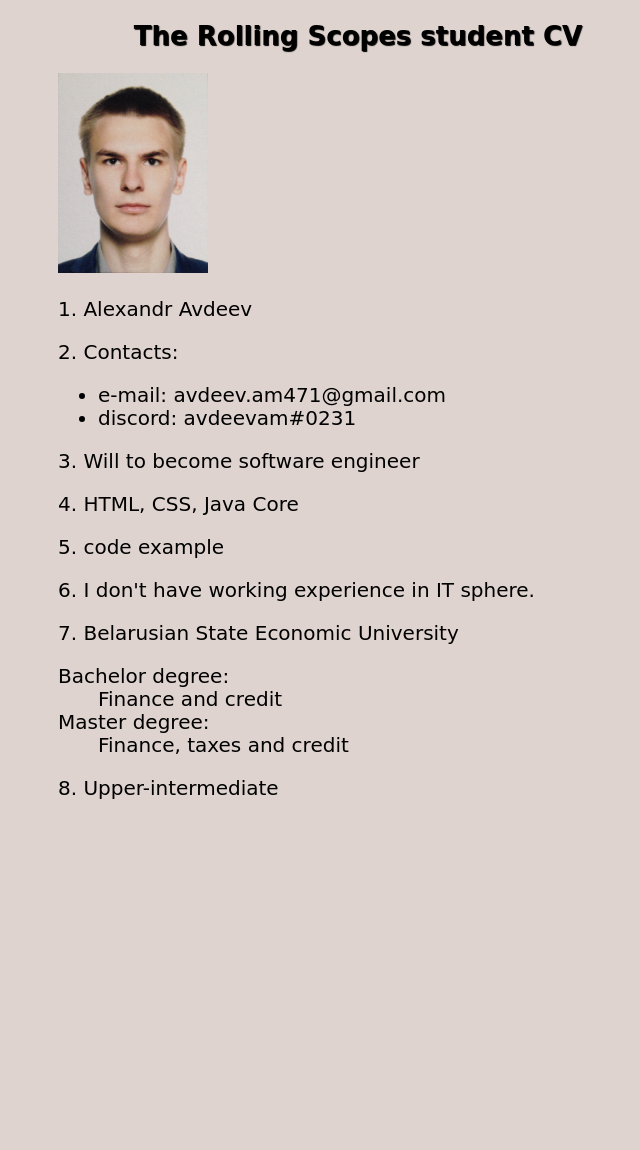
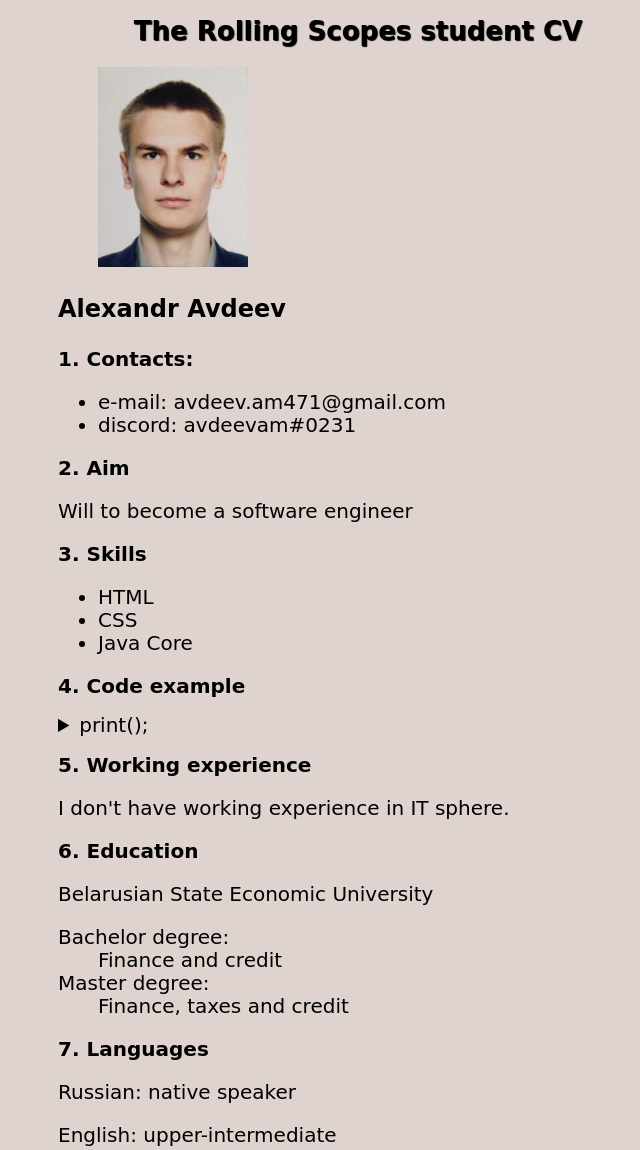
Before and after one commit to AvdeevAM/rsschool-cv, a plain HTML site: page index.html in a window 1280 px wide. Shown: the whole page, without its empty margins (282-922 px from the left). Before the commit the page ends 820 px from the top, so only its background shows below. Drawn offline with Linux system fonts and the light colour scheme.

Commit message:
feat: add text, format portfolio page

```diff
--- a/index.html
+++ b/index.html
@@ -1,5 +1,6 @@
 <!DOCTYPE html>
-<style type="text/css">
+<html lang="en">
+<style lang="css">
 html {
 font-size: 20px;
 font-family: 'Press Start 2P', cursive;
@@ -13,39 +14,80 @@ margin-right: auto;
 width: 30em;
 }
 
-h2 {
+h1 {
 font-size: 26px;
 text-shadow: 1px 1px 1px black;
 text-align: center;
 }
 
+h2 {
+font-size: 20px;
+}
+
+h3 {
+font-size: 24px;
+}
+
+mark {
+background-color: yellow;
+color: black;
+}
+
 </style>
 
-<html>
-<head>
 <meta charset="UTF-8">
 <title>Student portfolio</title>
-</head>
 <body>
-<h2>The Rolling Scopes student CV</h2>
-<p><img src="images/avatar.jpg" width=150 height=200 alt="Avatar"></p>
-<p>1. Alexandr Avdeev</p>
-<p>2. Contacts:</p>
+<h1>The Rolling Scopes student CV</h1>
+<figure>
+    <img src="images/avatar.jpg" width=150 height=200 alt="Avatar">
+</figure>
+<header>
+    <h3>Alexandr Avdeev</h3>
+</header>
+<section>
+    <h2>1. Contacts:</h2>
     <ul>
         <li>e-mail: avdeev.am471@gmail.com</li>
         <li>discord: avdeevam#0231</li>
     </ul>
-<p>3. Will to become software engineer</p>
-<p>4. HTML, CSS, Java Core</p>
-<p>5. code example</p>
-<p>6. I don't have working experience in IT sphere.</p>
-<p>7. Belarusian State Economic University</p>
+</section>
+<section>
+<h2>2. Aim</h2>
+<p>Will to become a software engineer</p>
+</section>
+<section>
+    <h2>3. Skills</h2>
+    <ul>
+        <li>HTML</li>
+        <li>CSS</li>
+        <li>Java Core</li>
+    </ul>
+</section>
+<section>
+    <h2>4. Code example</h2>
+    <details><summary>print();</summary>
+        <mark>Hello world!</mark>
+    </details>
+</section>
+<section>
+    <h2>5. Working experience</h2>
+    <p>I don't have working experience in IT sphere.</p>
+</section>
+<section>
+    <h2>6. Education</h2>
+    <p>Belarusian State Economic University</p>
     <dl>
         <dt>Bachelor degree:</dt>
         <dd>Finance and credit</dd>
         <dt>Master degree:</dt>
         <dd>Finance, taxes and credit</dd>
     </dl>
-<p>8. Upper-intermediate</p>
+</section>
+<section>
+    <h2>7. Languages</h2>
+    <p>Russian: native speaker</p>
+    <p>English: upper-intermediate</p>
+</section>
 </body>
 </html>
```
Lines whose indentation alone changed are shown as unchanged.
